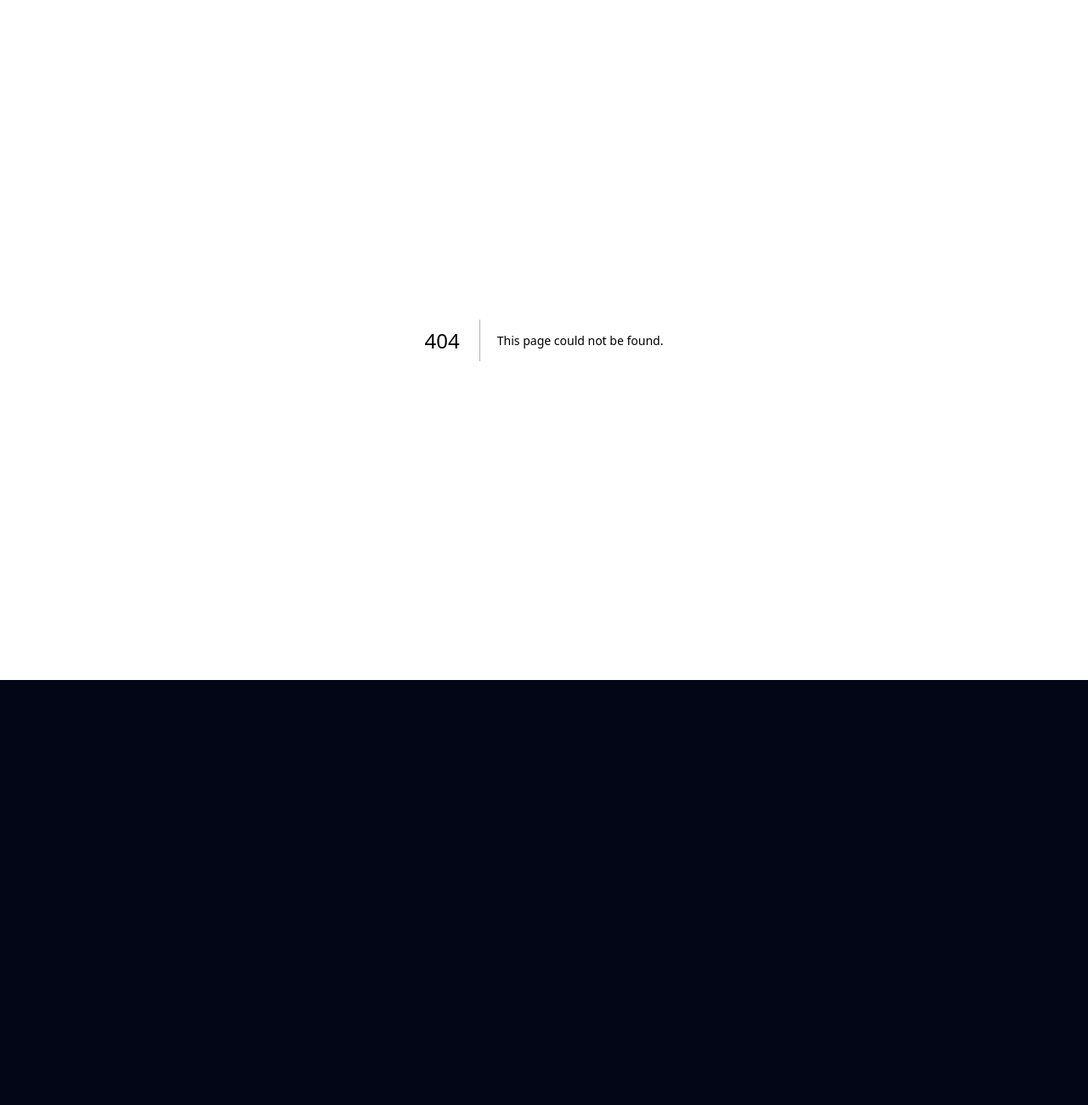
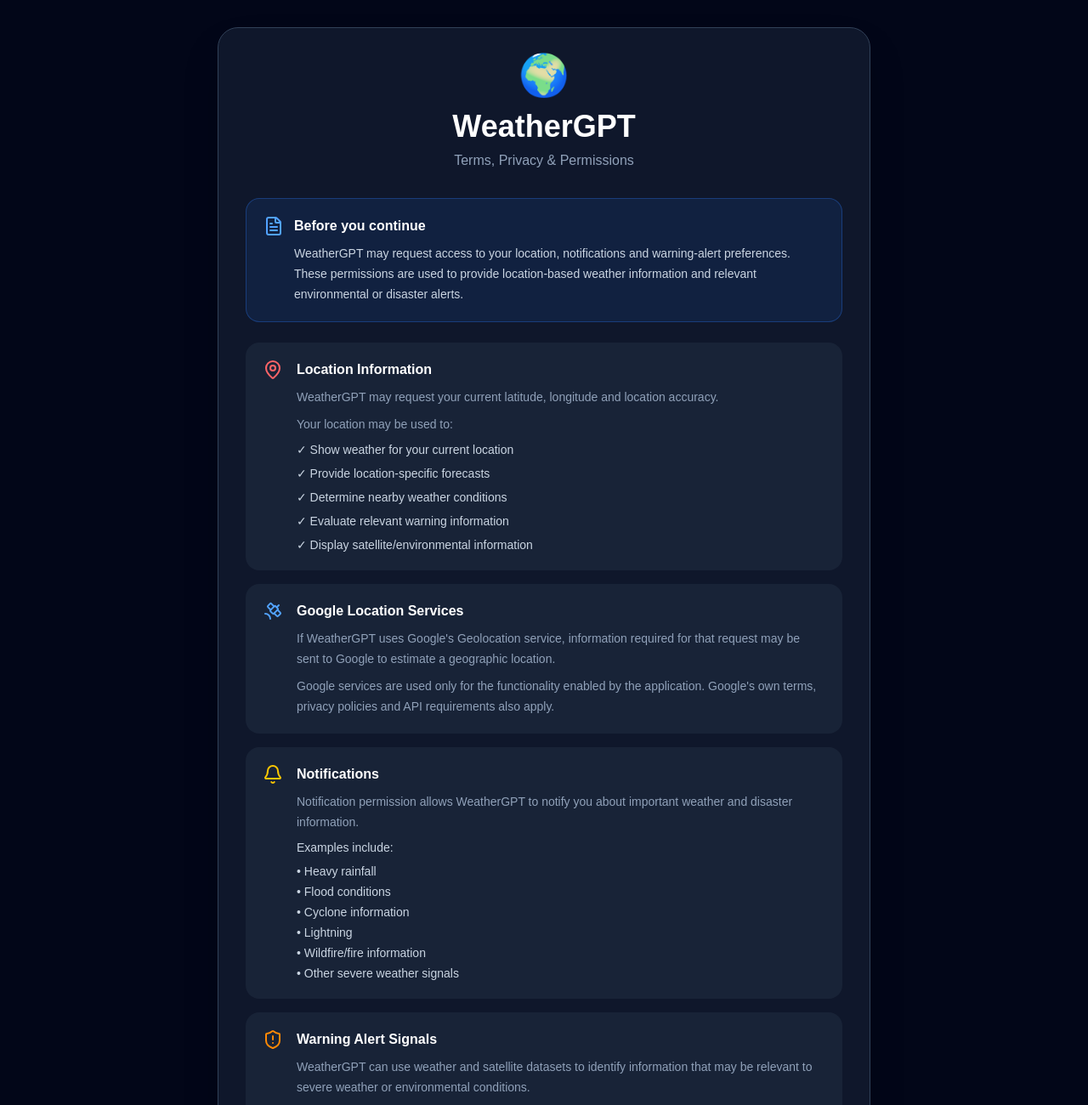
Before and after one commit to Charan30301/weatherGpt, a Next.js app in the folder frontend/: page /consent in a window 1280 px wide. Before the commit this address had no page. Shown: the top 1300 px of the page at 85% size. Before the commit the page ends 800 px from the top, so only its background shows below. Built offline with nearby package versions, Linux system fonts and the light colour scheme.

Commit message:
updated files

```diff
--- /dev/null
+++ b/frontend/app/consent/page.tsx
@@ -0,0 +1,20 @@
+"use client";
+
+import PermissionInformation from "@/components/PermissionInformation";
+
+export default function ConsentPage() {
+  const handleAccept = () => {
+    localStorage.setItem(
+      "weathergpt-consent",
+      "true"
+    );
+
+    window.location.href = "/permissions";
+  };
+
+  return (
+    <PermissionInformation
+      onAccept={handleAccept}
+    />
+  );
+}
--- /dev/null
+++ b/frontend/components/PermissionInformation.tsx
@@ -0,0 +1,300 @@
+"use client";
+
+import {
+  Bell,
+  CheckCircle,
+  FileText,
+  MapPin,
+  ShieldAlert,
+  Satellite,
+} from "lucide-react";
+
+type PermissionInformationProps = {
+  onAccept: () => void;
+};
+
+export default function PermissionInformation({
+  onAccept,
+}: PermissionInformationProps) {
+  return (
+    <main className="min-h-screen flex items-center justify-center px-5 py-8 bg-slate-950">
+      <div className="w-full max-w-3xl rounded-3xl border border-slate-700 bg-slate-900 p-6 md:p-8 shadow-2xl">
+
+        {/* HEADER */}
+        <div className="text-center mb-8">
+
+          <div className="text-5xl mb-4">
+            🌍
+          </div>
+
+          <h1 className="text-3xl md:text-4xl font-bold text-white">
+            WeatherGPT
+          </h1>
+
+          <p className="text-slate-400 mt-2">
+            Terms, Privacy & Permissions
+          </p>
+
+        </div>
+
+        {/* IMPORTANT INFORMATION */}
+        <div className="rounded-2xl border border-blue-500/30 bg-blue-500/10 p-5 mb-6">
+
+          <div className="flex gap-3">
+
+            <FileText className="text-blue-400 shrink-0" />
+
+            <div>
+
+              <h2 className="font-semibold text-white">
+                Before you continue
+              </h2>
+
+              <p className="text-sm text-slate-300 mt-2 leading-6">
+                WeatherGPT may request access to your location,
+                notifications and warning-alert preferences.
+                These permissions are used to provide
+                location-based weather information and relevant
+                environmental or disaster alerts.
+              </p>
+
+            </div>
+
+          </div>
+
+        </div>
+
+        {/* LOCATION */}
+        <div className="rounded-2xl bg-slate-800/70 p-5 mb-4">
+
+          <div className="flex gap-4">
+
+            <MapPin className="text-red-400 shrink-0" />
+
+            <div>
+
+              <h2 className="text-white font-semibold">
+                Location Information
+              </h2>
+
+              <p className="text-sm text-slate-400 mt-2 leading-6">
+                WeatherGPT may request your current latitude,
+                longitude and location accuracy.
+              </p>
+
+              <p className="text-sm text-slate-400 mt-2 leading-6">
+                Your location may be used to:
+              </p>
+
+              <ul className="mt-2 space-y-2 text-sm text-slate-300">
+
+                <li>✓ Show weather for your current location</li>
+                <li>✓ Provide location-specific forecasts</li>
+                <li>✓ Determine nearby weather conditions</li>
+                <li>✓ Evaluate relevant warning information</li>
+                <li>✓ Display satellite/environmental information</li>
+
+              </ul>
+
+            </div>
+
+          </div>
+
+        </div>
+
+        {/* GOOGLE */}
+        <div className="rounded-2xl bg-slate-800/70 p-5 mb-4">
+
+          <div className="flex gap-4">
+
+            <Satellite className="text-blue-400 shrink-0" />
+
+            <div>
+
+              <h2 className="text-white font-semibold">
+                Google Location Services
+              </h2>
+
+              <p className="text-sm text-slate-400 mt-2 leading-6">
+                If WeatherGPT uses Google's Geolocation service,
+                information required for that request may be sent
+                to Google to estimate a geographic location.
+              </p>
+
+              <p className="text-sm text-slate-400 mt-2 leading-6">
+                Google services are used only for the functionality
+                enabled by the application. Google's own terms,
+                privacy policies and API requirements also apply.
+              </p>
+
+            </div>
+
+          </div>
+
+        </div>
+
+        {/* NOTIFICATIONS */}
+        <div className="rounded-2xl bg-slate-800/70 p-5 mb-4">
+
+          <div className="flex gap-4">
+
+            <Bell className="text-yellow-400 shrink-0" />
+
+            <div>
+
+              <h2 className="text-white font-semibold">
+                Notifications
+              </h2>
+
+              <p className="text-sm text-slate-400 mt-2 leading-6">
+                Notification permission allows WeatherGPT to
+                notify you about important weather and disaster
+                information.
+              </p>
+
+              <p className="text-sm text-slate-300 mt-2">
+                Examples include:
+              </p>
+
+              <ul className="mt-2 space-y-1 text-sm text-slate-300">
+                <li>• Heavy rainfall</li>
+                <li>• Flood conditions</li>
+                <li>• Cyclone information</li>
+                <li>• Lightning</li>
+                <li>• Wildfire/fire information</li>
+                <li>• Other severe weather signals</li>
+              </ul>
+
+            </div>
+
+          </div>
+
+        </div>
+
+        {/* WARNING */}
+        <div className="rounded-2xl bg-slate-800/70 p-5 mb-4">
+
+          <div className="flex gap-4">
+
+            <ShieldAlert className="text-orange-400 shrink-0" />
+
+            <div>
+
+              <h2 className="text-white font-semibold">
+                Warning Alert Signals
+              </h2>
+
+              <p className="text-sm text-slate-400 mt-2 leading-6">
+                WeatherGPT can use weather and satellite datasets
+                to identify information that may be relevant to
+                severe weather or environmental conditions.
+              </p>
+
+              <p className="text-sm text-slate-300 mt-2">
+                Possible data sources include:
+              </p>
+
+              <ul className="mt-2 space-y-1 text-sm text-slate-300">
+                <li>• Open-Meteo</li>
+                <li>• NASA FIRMS</li>
+                <li>• NASA GIBS</li>
+                <li>• Sentinel-1</li>
+                <li>• Sentinel-2</li>
+                <li>• Sentinel Hub</li>
+              </ul>
+
+            </div>
+
+          </div>
+
+        </div>
+
+        {/* DATA USE */}
+        <div className="rounded-2xl border border-slate-700 bg-slate-950 p-5 mb-6">
+
+          <h2 className="text-white font-semibold mb-3">
+            How your information is used
+          </h2>
+
+          <div className="space-y-3 text-sm text-slate-400">
+
+            <p>
+              <strong className="text-slate-200">
+                Location:
+              </strong>{" "}
+              Used to provide weather and environmental
+              information relevant to your location.
+            </p>
+
+            <p>
+              <strong className="text-slate-200">
+                Coordinates:
+              </strong>{" "}
+              May be processed by WeatherGPT's backend and,
+              where applicable, an authorized third-party
+              location service.
+            </p>
+
+            <p>
+              <strong className="text-slate-200">
+                Notifications:
+              </strong>{" "}
+              Used to deliver alerts when you enable them.
+            </p>
+
+            <p>
+              <strong className="text-slate-200">
+                Settings:
+              </strong>{" "}
+              Your permission choices are stored so the
+              application can remember your preferences.
+            </p>
+
+          </div>
+
+        </div>
+
+        {/* TERMS */}
+        <div className="flex items-start gap-3 mb-6">
+
+          <CheckCircle className="text-green-400 mt-1 shrink-0" />
+
+          <p className="text-sm text-slate-400 leading-6">
+            By continuing, you confirm that you have read the
+            Terms & Conditions and understand why WeatherGPT
+            requests these permissions. You can revoke browser
+            permissions later through your browser or device
+            settings.
+          </p>
+
+        </div>
+
+        {/* BUTTONS */}
+        <div className="flex flex-col sm:flex-row gap-3">
+
+          <button
+            onClick={() => {
+              window.location.href = "/terms";
+            }}
+            className="flex-1 py-3 rounded-xl bg-slate-800 hover:bg-slate-700 text-white"
+          >
+            Read Terms & Conditions
+          </button>
+
+          <button
+            onClick={onAccept}
+            className="flex-1 py-3 rounded-xl bg-blue-600 hover:bg-blue-500 text-white font-semibold"
+          >
+            Accept & Continue
+          </button>
+
+        </div>
+
+        <p className="text-xs text-slate-500 text-center mt-5">
+          Permission prompts are controlled by your browser.
+        </p>
+
+      </div>
+    </main>
+  );
+}
```
